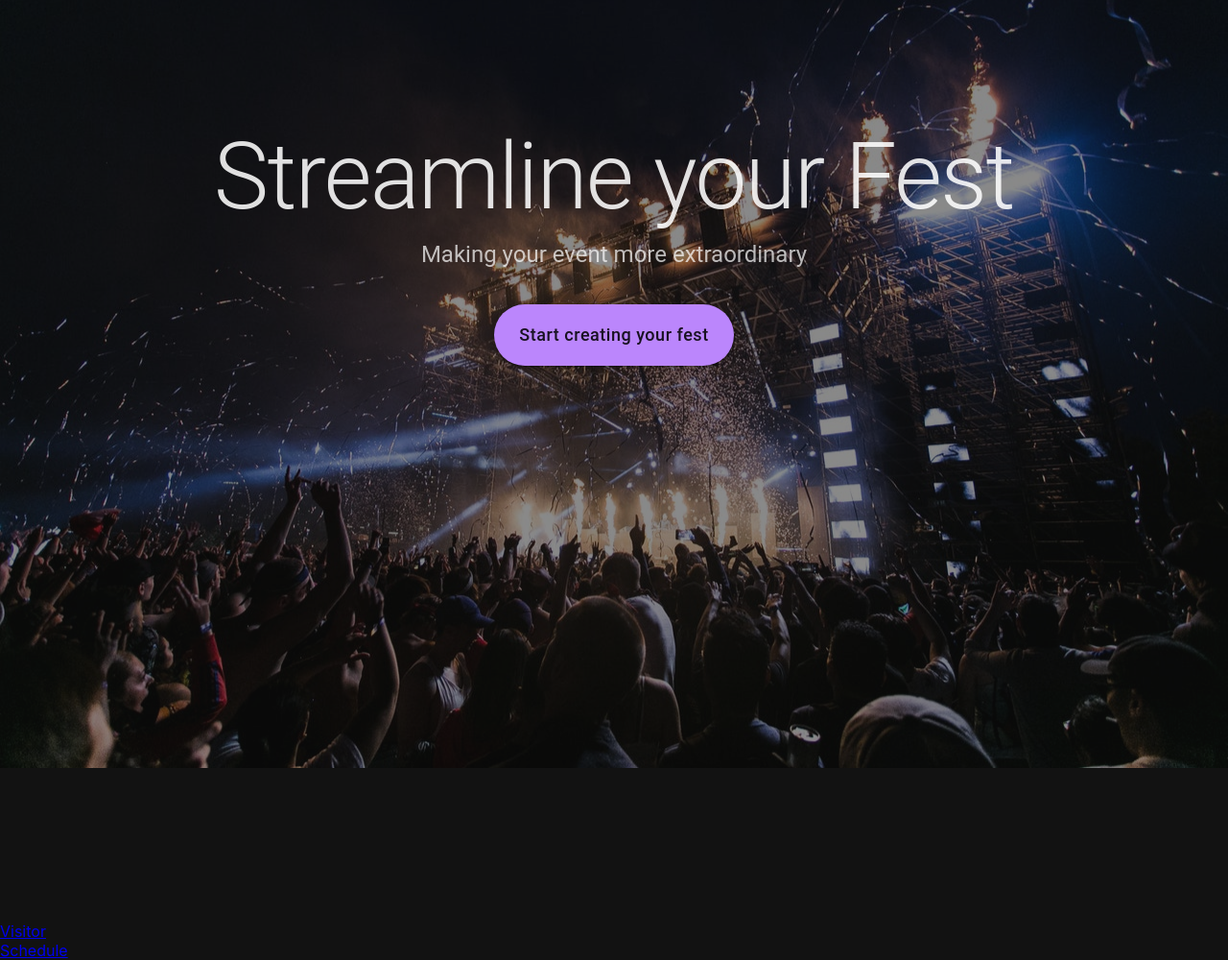
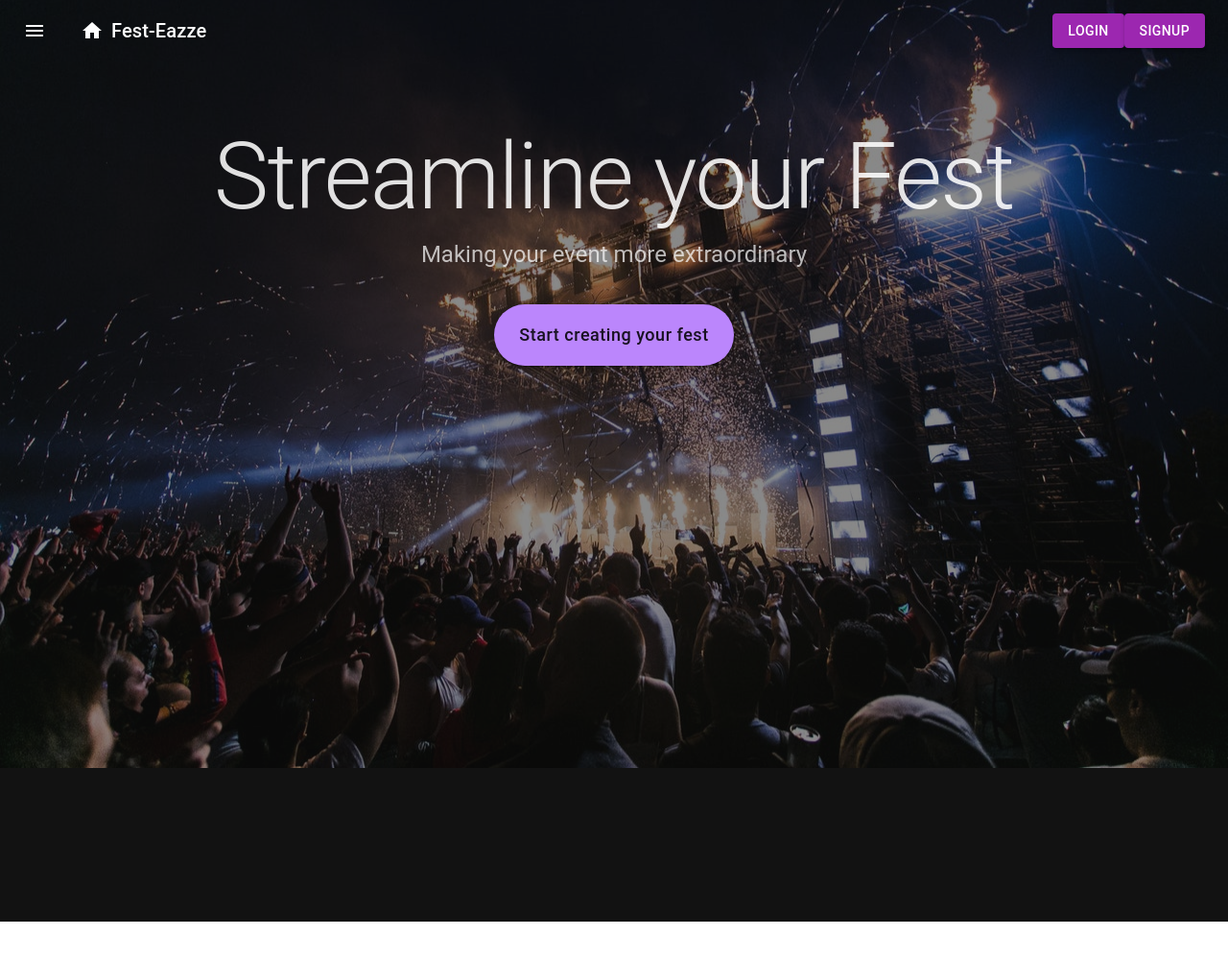
Before and after one commit to japnit01/FMS_Frontend, a React (Create React App) app: page / in a window 1280 px wide. Shown: the whole page at 96% size. After the commit the page ends 960 px from the top, so only its background shows below. Built offline with nearby package versions, Linux system fonts and the light colour scheme.

Commit message:
small corrections/changes made

```diff
--- a/public/index.html
+++ b/public/index.html
@@ -24,7 +24,7 @@
       work correctly both with client-side routing and a non-root public URL.
       Learn how to configure a non-root public URL by running `npm run build`.
     -->
-    <title>React App</title>
+    <title>FEST-EAZZE</title>
   </head>
   <body>
     <noscript>You need to enable JavaScript to run this app.</noscript>
--- a/src/App.js
+++ b/src/App.js
@@ -35,7 +35,7 @@ function App() {
           <EventState>
             <VisitorState>
               <BrowserRouter>
-                {/* <Navbar /> */}
+                <Navbar />
                 <Routes>
                   <Route path="/" />
                   <Route index element={<Home />} />
--- a/src/Components/Event.js
+++ b/src/Components/Event.js
@@ -14,6 +14,7 @@ import SpeedDial from '@mui/material/SpeedDial';
 import SpeedDialIcon from '@mui/material/SpeedDialIcon';
 import SpeedDialAction from '@mui/material/SpeedDialAction';
 import FestivalIcon from '@mui/icons-material/Festival';
+import EventIcon from '@mui/icons-material/Event';
 import AddCoordinator from './AddCoordinator'
 
 
@@ -36,7 +37,7 @@ function Event() {
   const actions = [
     { icon: <FestivalIcon onClick={() => navigate('/c/createfest')}/>, name: 'Add Fest' },
     { icon: <AddCoordinator/>, name: 'Add Coordinator' },
-    {icon: <Button variant="contained" onClick={() => navigate(`/c/fest/${festname}/createevent`)}>Add Event</Button>, name: 'Add Event' },
+    {icon: <EventIcon onClick={() => navigate(`/c/fest/${festname}/createevent`)} />, name: 'Add Event' },
   ];
 
 
--- a/src/Components/Home.js
+++ b/src/Components/Home.js
@@ -26,12 +26,12 @@ function Home() {
           </section>
         </Container>
 
-        <div>
+        {/* <div>
           <Link to="/u/fests">Visitor</Link>
         </div>
         <div>
           <Link to="/u/schedule">Schedule</Link>
-        </div>
+        </div> */}
       </div>
 
     </>
--- a/src/Components/Navbar.js
+++ b/src/Components/Navbar.js
@@ -8,7 +8,7 @@ import AccountCircle from "@mui/icons-material/AccountCircle";
 import MailIcon from "@mui/icons-material/Mail";
 import NotificationsIcon from "@mui/icons-material/Notifications";
 import MoreIcon from "@mui/icons-material/MoreVert";
-import { useNavigate } from "react-router-dom";
+import { Link, useNavigate } from "react-router-dom";
 import HomeIcon from "@mui/icons-material/Home";
 import Login from './Login';
 import SignUp from './SignUp';
@@ -91,7 +91,8 @@ function Navbar() {
       onClose={handleMenuClose}
     >
       <MenuItem onClick={handleMenuClose}>Profile</MenuItem>
-      <MenuItem onClick={handleMenuClose}>My account</MenuItem>
+      <Link to='/u/schedule'><MenuItem sx={{color:'white', textDecoration: 'none'}}>My Schedule</MenuItem></Link>
+      <MenuItem onClick={handleMenuClose}>My Account</MenuItem>
       <MenuItem onClick={handleLogoutAndClose}>Logout</MenuItem>
 
     </Menu>
@@ -173,20 +174,11 @@ function Navbar() {
             component="div"
             sx={{ display: { xs: "none", sm: "block" } }}
           >
-            MUI
+            Fest-Eazze
           </Typography>
 
           <Box sx={{ flexGrow: 1 }} />
           <Box sx={{ display: { xs: "none", md: "flex" } }}>
-            <IconButton
-              size="large"
-              aria-label="show 17 new notifications"
-              color="inherit"
-            >
-              <Badge badgeContent={17} color="error">
-                <NotificationsIcon />
-              </Badge>
-            </IconButton>
 
             {localStorage.getItem("token") ? (
               <IconButton
```
